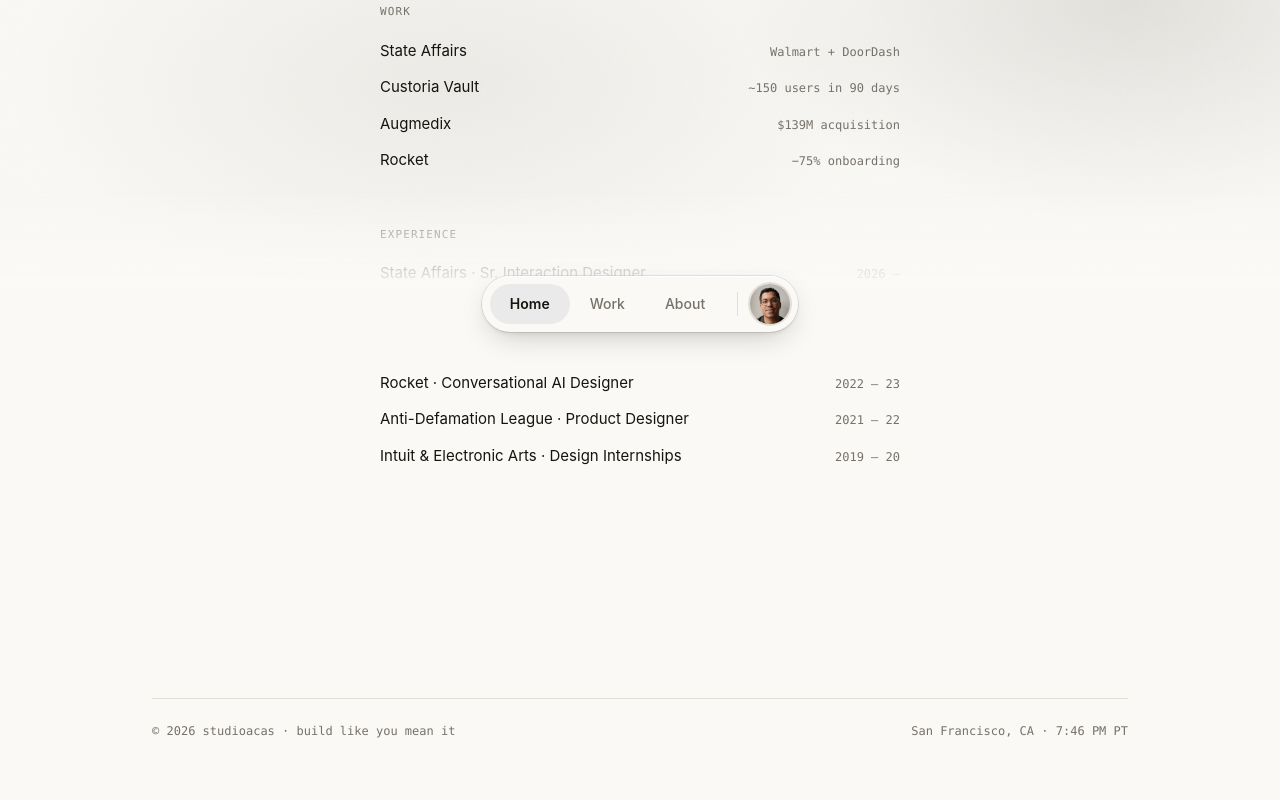
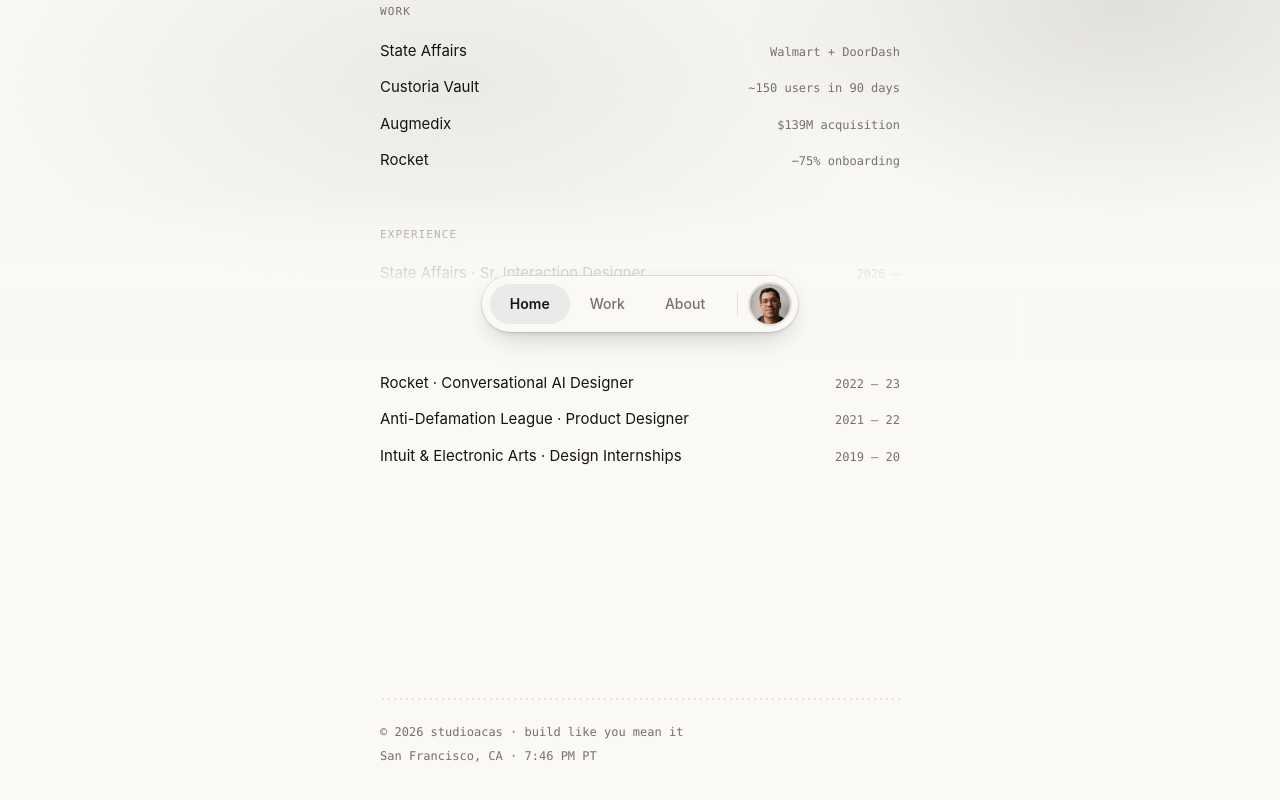
Before and after one commit to acaspx/portfolio-chops, a Next.js app: page / in a window 1280 px wide. Shown: the part 436-1236 px from the top of the page. Built offline with nearby package versions, Linux system fonts and the light colour scheme.

Commit message:
Footer: dotted rule at body-column width, 15% lighter

```diff
--- a/components/Footer.tsx
+++ b/components/Footer.tsx
@@ -4,13 +4,28 @@ import LocalTime from "@/components/LocalTime";
  * Minimal footer: colophon and local time only. The heart, share action, and
  * link columns were retired once the bottom nav and profile card took over
  * navigation and contact.
+ *
+ * Matches the landing's 35rem body column, and its rule is a row of small
+ * round dots rather than a CSS `dotted` border, whose dots are square and
+ * spaced however the browser likes.
  */
 export default function Footer() {
   return (
     <footer>
       {/* the nav floats at the bottom on every breakpoint, so clear it everywhere */}
-      <div className="mx-auto max-w-5xl px-6 pb-36 pt-10 sm:pb-40 sm:pt-12">
-        <div className="flex flex-col items-start gap-4 border-t border-line pt-6 sm:flex-row sm:items-center sm:justify-between">
+      <div className="mx-auto w-full max-w-[35rem] px-5 pb-36 pt-10 sm:pb-40 sm:pt-12">
+        <div
+          aria-hidden
+          className="h-[2px] w-full text-line opacity-[0.85]"
+          style={{
+            backgroundImage: "radial-gradient(circle, currentColor 0.8px, transparent 1.1px)",
+            backgroundSize: "6px 2px",
+            backgroundRepeat: "repeat-x",
+            backgroundPosition: "left center",
+          }}
+        />
+        {/* wraps rather than collides: both strings together run wider than the column */}
+        <div className="flex flex-wrap items-center justify-between gap-x-6 gap-y-2 pt-6">
           <p className="font-mono text-xs text-muted">
             © {new Date().getFullYear()} studioacas · build like you mean it
           </p>
```
Also changed, not shown: 2 other files (tests, documents, lock files or other folders).
